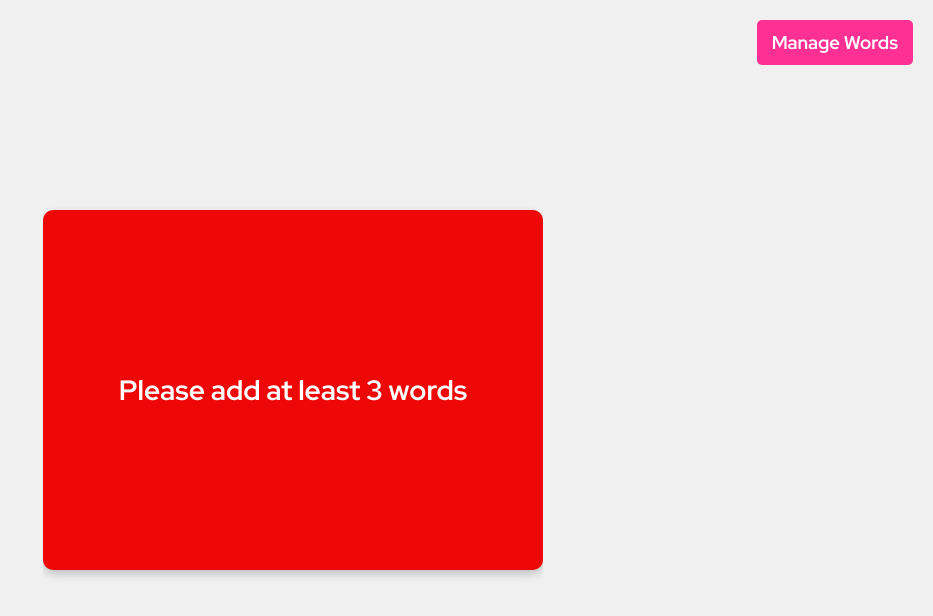
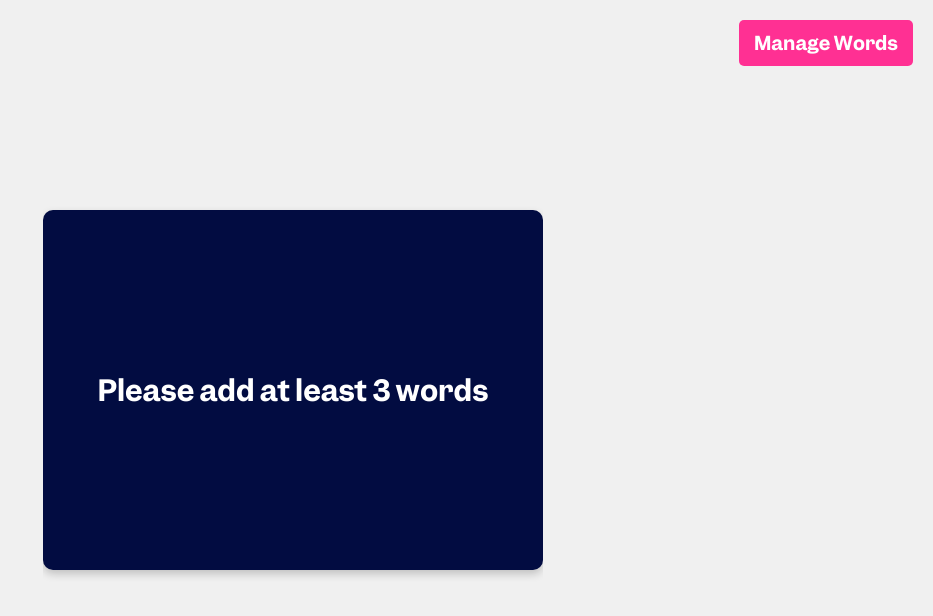
Before and after one commit to pkroupod/Flashcard, a website built with webpack: page index.html in a window 1280 px wide. Shown: the whole page, without its empty margins (347-1280 px from the left). Built offline with nearby package versions, Linux system fonts and the light colour scheme; files whose address does not match are found by name.

Commit message:
Added fonts

```diff
--- a/css/style.css
+++ b/css/style.css
@@ -1,3 +1,44 @@
+:root {
+  --background-color: #020c41; /* background of flashcard*/
+  --site-fonts:'Garnett-Semibold', sans-serif;
+}
+
+@font-face {
+  font-family: 'Garnett';
+  src: url('fonts/Garnett-Bold.woff2') format('truetype');
+}
+@font-face {
+  font-family: 'Garnett';
+  src: url('fonts/Garnett-Medium.woff2') format('truetype');
+}
+@font-face {
+  font-family: 'Garnett';
+  src: url('fonts/Garnett-Regular.woff2') format('woff2');
+}
+
+@font-face {
+  font-family: 'Garnett-Semibold';
+  src: url('fonts/Garnett-Semibold.woff2') format('woff2');
+}
+
+@font-face {
+  font-family: 'Neue Haas Unica Pro';
+  src: url('fonts/NeueHaasUnicaPro-Bold.woff2') format('truetype');
+}
+@font-face {
+  font-family: 'Neue Haas Unica Pro';
+  src: url('fonts/NeueHaasUnicaPro-Heavy.woff2') format('truetype');
+}
+@font-face {
+  font-family: 'Neue Haas Unica Pro';
+  src: url('fonts/NeueHaasUnicaPro-Medium.woff2') format('truetype');
+}
+@font-face {
+  font-family: 'Neue Haas Unica Pro';
+  src: url('fonts/NeueHaasUnicaPro-Regular.woff2') format('truetype');
+}
+
+
 body, html {
   height: 100%;
   margin: 0;
@@ -6,7 +47,7 @@ body, html {
   justify-content: center;
   align-items: center;
   font-size: 16px;
-  font-family: 'Red Hat Display', sans-serif;
+  font-family: var(--site-fonts);
   background-color: #f0f0f0;
   position: relative;
   overflow: hidden;
@@ -19,7 +60,7 @@ body, html {
   height: 45vh;
   max-height: 400px;
   min-height: 250px;
-  background: #ed0707;
+  background: var(--background-color);
   color: white;
   font-size: 1.75rem;
   font-weight: bold;
@@ -92,7 +133,7 @@ body, html {
 
 .userInputStyles {
   font-size: 1.6rem;
-  font-family: 'Red Hat Display', sans-serif;
+  font-family: var(--site-fonts);
   font-weight: bold;
   text-align: center;
   height: 24px;
@@ -181,7 +222,7 @@ textarea {
 .manage-words-button, .submit-button, .next-button, .check-button, .delete-button {
   font-size: 1.15rem;
   font-weight: bold;
-  font-family: 'Red Hat Display', sans-serif;
+  font-family: var(--site-fonts);
 }
 
 #check-button-id {
```
Also changed, not shown: fonts/Garnett-Bold.woff2 (added), fonts/Garnett-Medium.woff2 (added), fonts/Garnett-Regular.woff2 (added), fonts/Garnett-Semibold.woff2 (added), fonts/NeueHaasUnicaPro-Bold.woff2 (added), fonts/NeueHaasUnicaPro-Heavy.woff2 (added), fonts/NeueHaasUnicaPro-Medium.woff2 (added), fonts/NeueHaasUnicaPro-Regular.woff2 (added).
